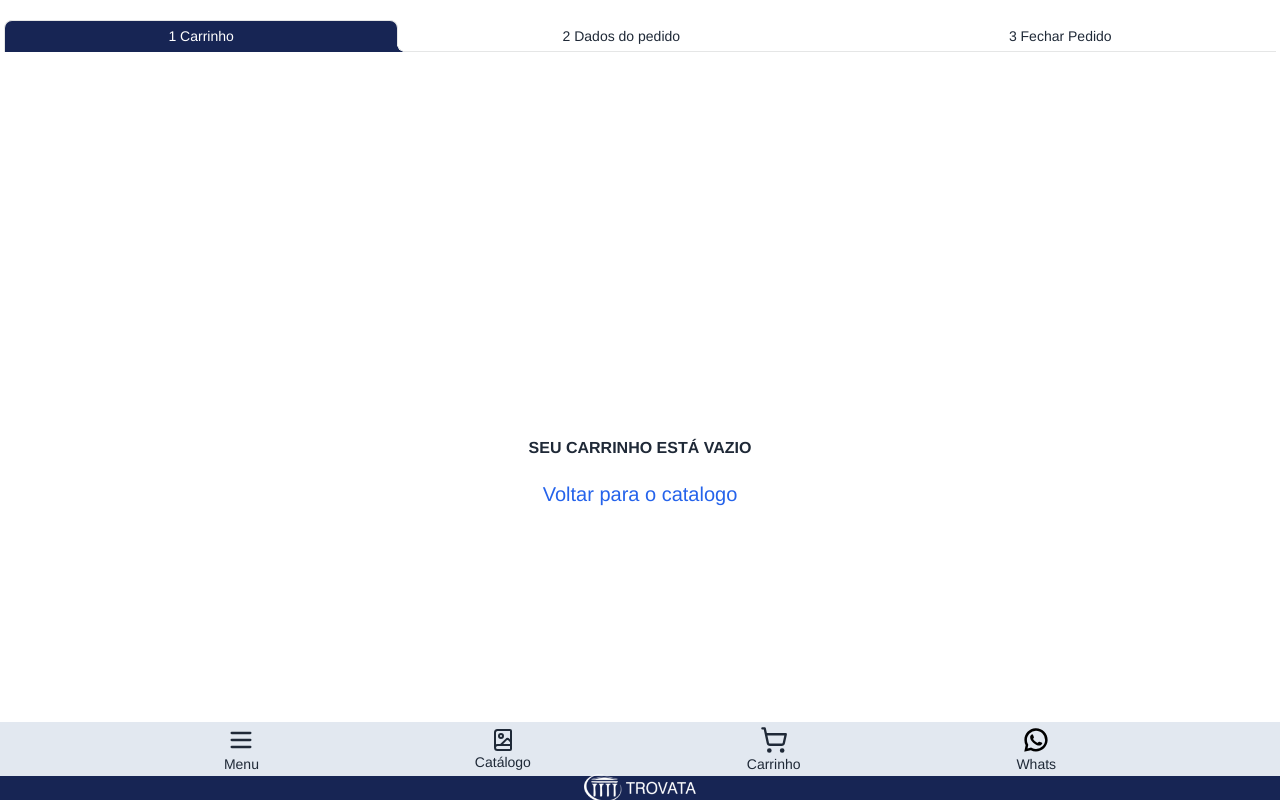
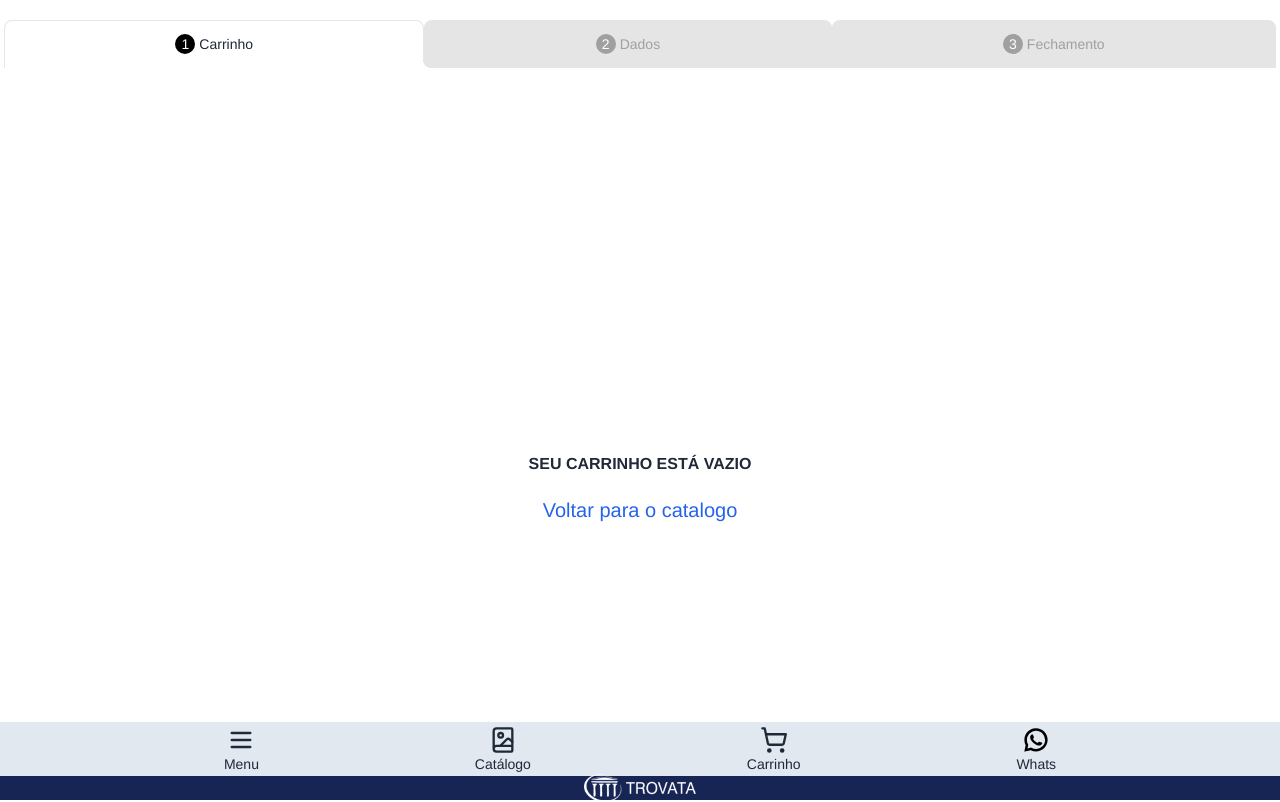
Before and after one commit to diogokimisima/CatalogoLink, a Vue app: page /carrinho in a window 1280 px wide. Shown: the top 802 px of the page. Built offline with nearby package versions, Linux system fonts and the light colour scheme.

Commit message:
trocando o css do meu topo do carrinho

```diff
--- a/src/components/toolbar/ToolBar.vue
+++ b/src/components/toolbar/ToolBar.vue
@@ -19,7 +19,7 @@
           class="tooltip flex flex-col items-center"
           data-tip="Catálogo"
         >
-          <BookImage />
+          <BookImage class="w-7 h-7"/>
           <p>Catálogo</p>
         </router-link>
       </div>
--- a/src/pages/Carrinho.vue
+++ b/src/pages/Carrinho.vue
@@ -5,9 +5,33 @@
 
   <header>
     <div role="tablist" class="tabs tabs-lifted py-5 px-1">
-      <a role="tab" class="tab tab-active text-white [--tab-bg:#172554]">1 Carrinho</a>
-      <a role="tab" class="tab p-0 text-nowrap"> 2 Dados do pedido </a>
-      <a role="tab" class="tab text-nowrap">3 Fechar Pedido</a>
+      <a role="tab" class="tab tab-active h-12"
+        ><span
+          class="bg-black w-5 h-5 rounded-full text-white flex items-center justify-center mr-1"
+        >
+          1
+        </span>
+        Carrinho
+      </a>
+      <a
+        role="tab"
+        class="tab text-nowrap h-12 bg-neutral-200 text-black text-opacity-30"
+      >
+        <span
+          class="bg-black w-5 h-5 rounded-full text-white flex items-center justify-center bg-opacity-30 mr-1"
+        >
+          2
+        </span>
+        Dados
+      </a>
+      <a role="tab" class="tab text-nowrap h-12 bg-neutral-200 text-black text-opacity-30"
+        ><span
+          class="bg-black w-5 h-5 rounded-full text-white flex items-center justify-center  bg-opacity-30 mr-1"
+        >
+          3
+        </span>
+        Fechamento
+      </a>
     </div>
   </header>
 
@@ -24,7 +48,8 @@
     </div>
 
     <div>
-      <h1>Subtotal: R${{ formatPrice(valorTotalCarrinho) }}</h1>
+      <h1>Carrinho</h1>
+      <h2>Subtotal: R${{ formatPrice(valorTotalCarrinho) }}</h2>
     </div>
 
     <ul class="mt-5 px-4 w-full">
```
